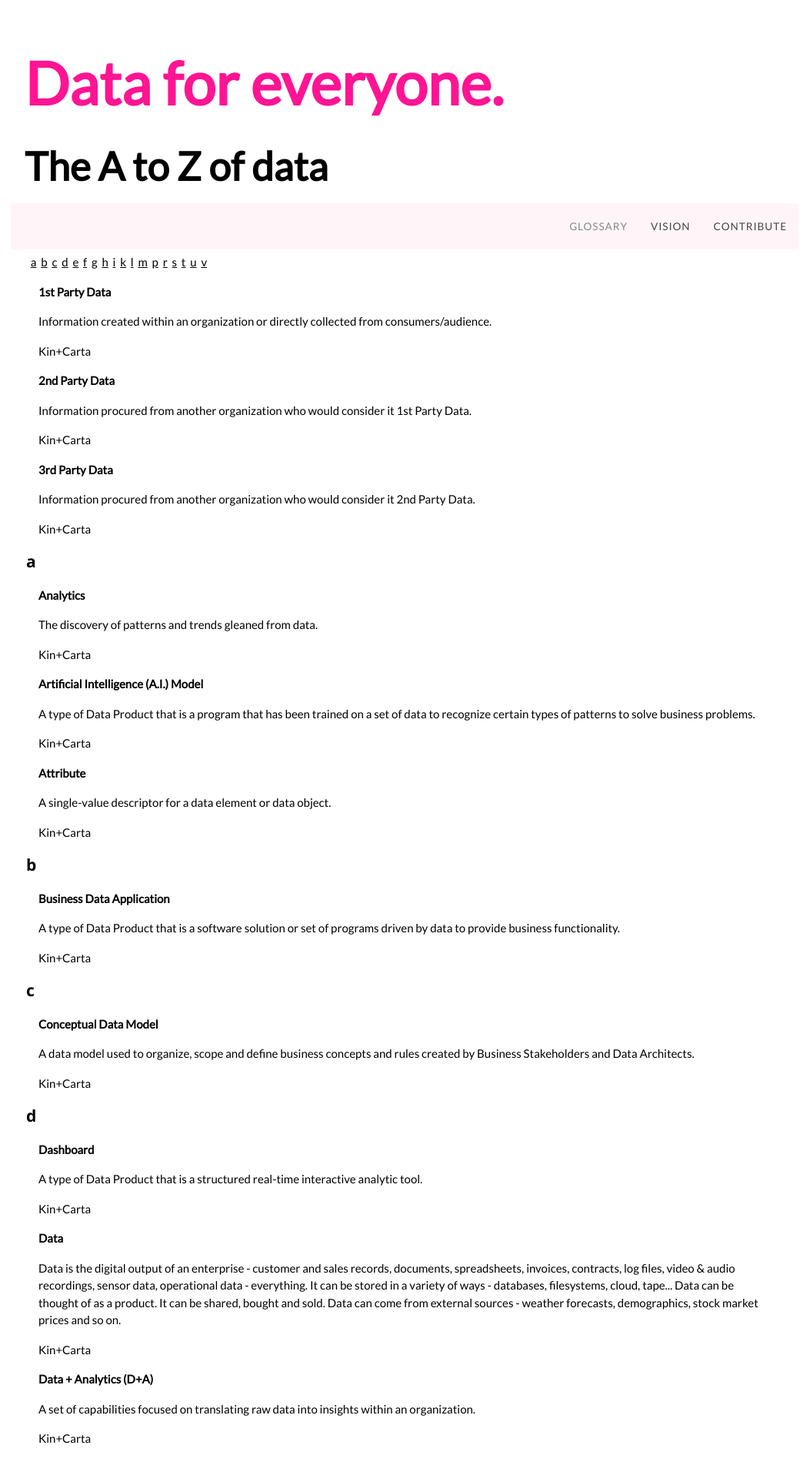
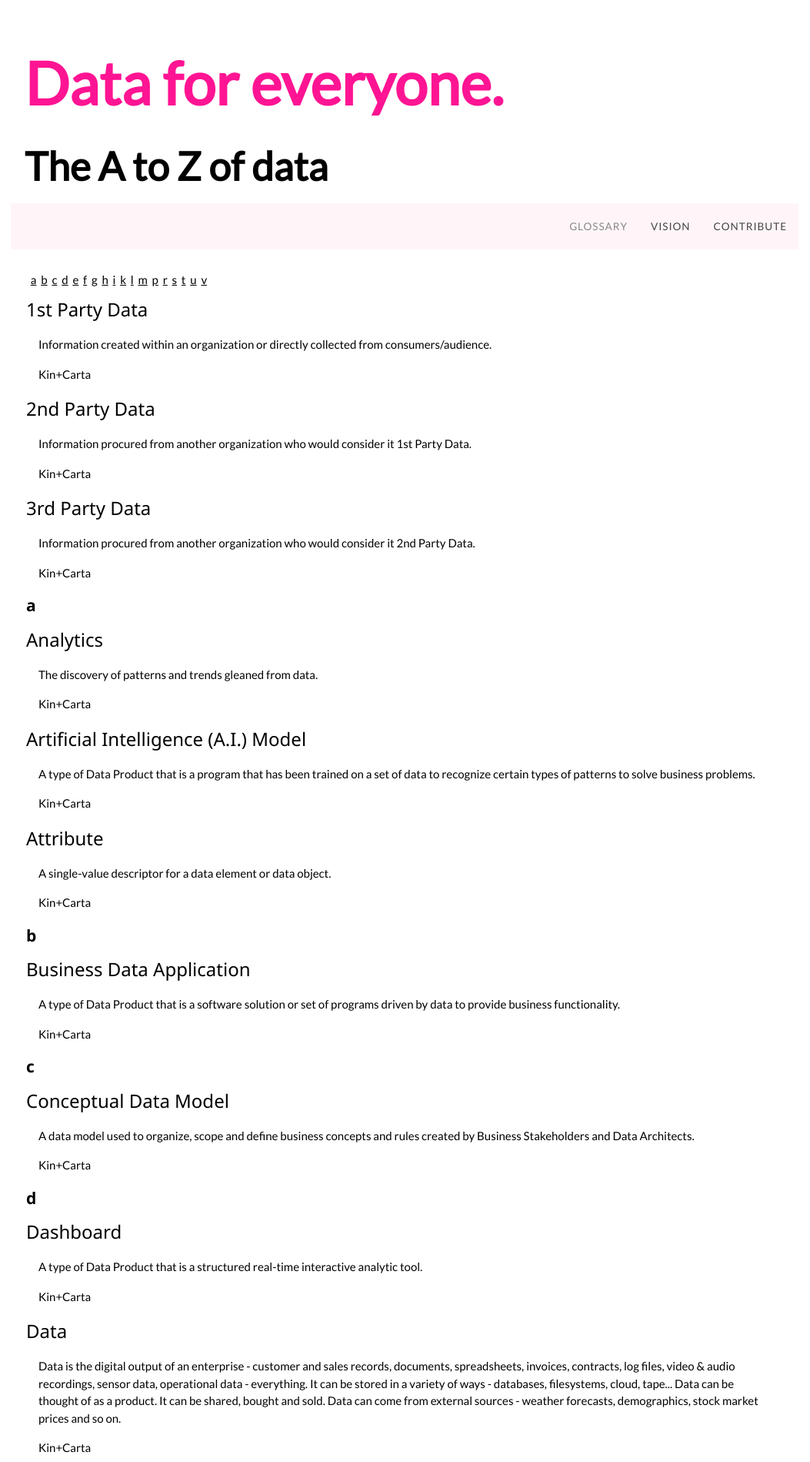
Before and after one commit to unleashyourdata/open_data_glossary, a Jekyll site: the page built from index.html, in a window 1280 px wide. Shown: the top 1899 px of the page at 77% size, without its empty margins (114-1167 px from the left). Built offline with Jekyll 4.4.1, drawn with Linux system fonts in a browser that asks for light colours.

Commit message:
Update index.html

```diff
--- a/index.html
+++ b/index.html
@@ -6,11 +6,15 @@ title: Glossary
 
 ---
 
+     <br>
+
      {% assign letter_group = site.data.glossary.glossary | group_by: 'letter_id' | sort: 'name' %}
 
      {% for group in letter_group %}
      <a href='index.html#{{group.name}}'>{{group.name}}</a>&nbsp;
      {% endfor %}
+
+     <br>
 
      {% for group in letter_group %}
 
@@ -20,7 +24,7 @@ title: Glossary
 
      {% for item in group.items %}
 
-     <p><strong>{{item.word}}</strong></p>
+     <h3>{{item.word}}</h3>
      <p>{{item.meaning}}</p>
      <p>{{item.contributor_id}}</p>
 
```
